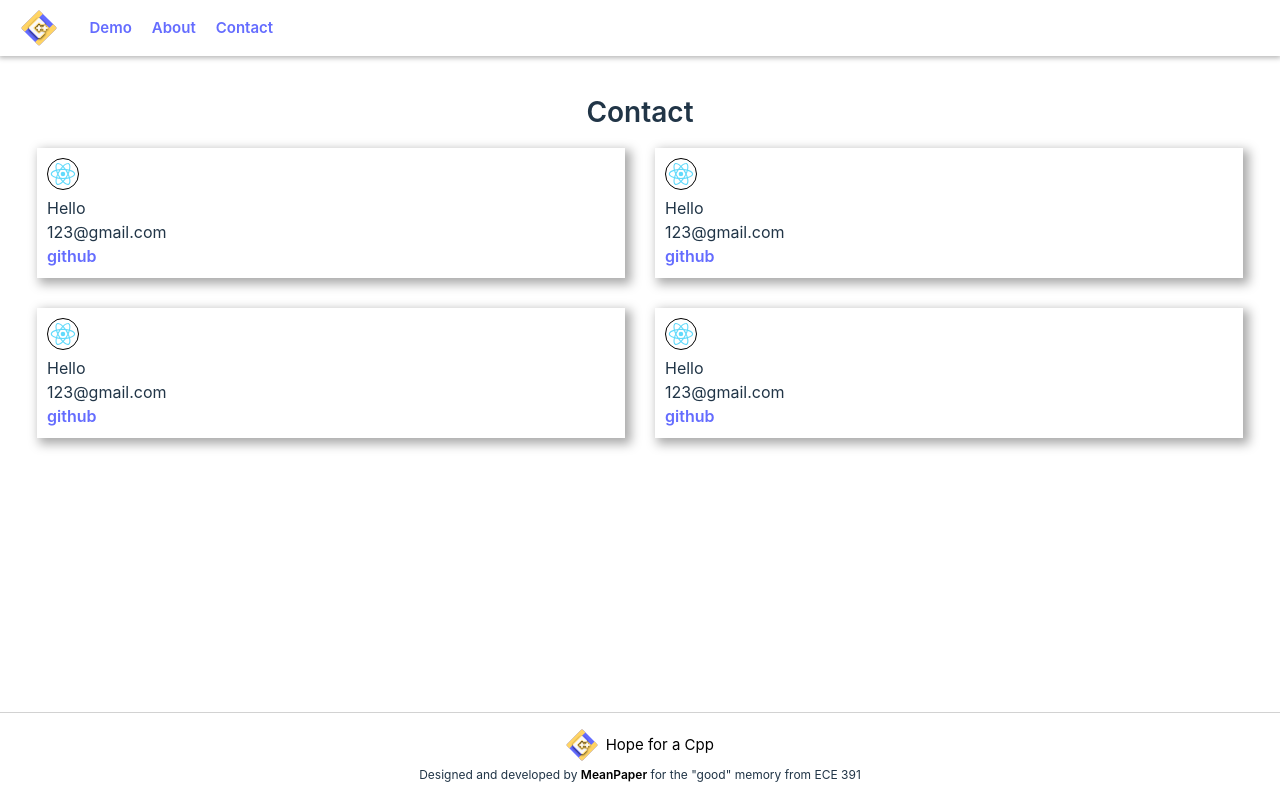
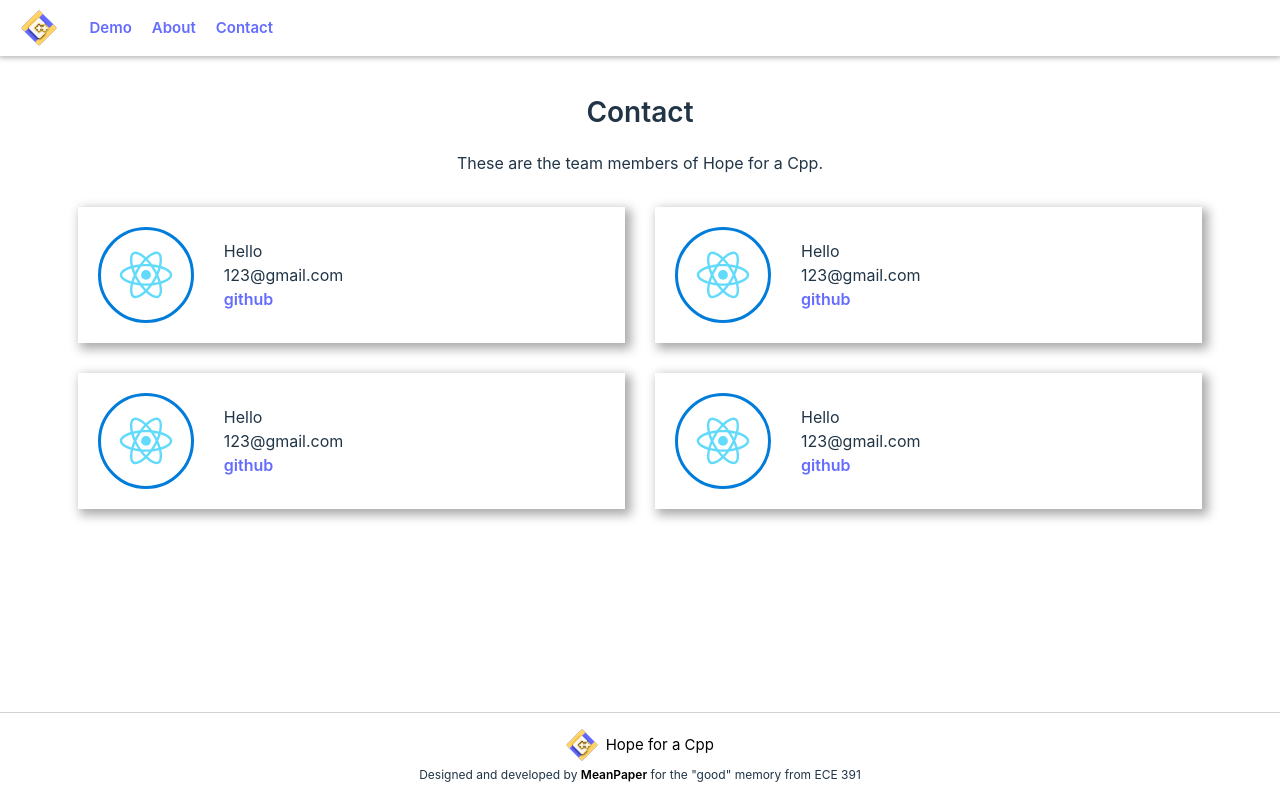
Before and after one commit to ScreamingPigeon/391OS, a React (Create React App) app: page /contact in a window 1280 px wide. Built offline with nearby package versions, Linux system fonts and the light colour scheme.

Commit message:
styling contact section and contact cards

```diff
--- a/src/App.css
+++ b/src/App.css
@@ -221,6 +221,8 @@
 #homepage-welcome{
   margin: 5px;
   font-size: 32px;
+  color: #646cff;
+  font-weight: 500;
 }
 
 #homepage-large-logo{
@@ -236,15 +238,19 @@
 } */
 
 .carousel-container {
-  margin: 10px 0;
+  margin: 20px 0;
   text-align: center;
   display: flex;
+  height: max-content;
   justify-content: center;
   align-items: center;
   height: 4rem;
 }
 
 .carousel-item {
+  display: flex;
+  align-items: center;
+  height: 100px;
   padding: 10px;
   font-size: 24px;
   font-weight: 400;
@@ -277,18 +283,59 @@
   text-align: center;
   margin: 10px;
 }
+
+#contact-page-description{
+  margin: 10px;
+  padding: 7.5px;
+  text-align: center;
+}
+
 .contact-cards-container{
-  display: grid;
-  grid-template: auto / repeat(2, 1fr);
+  display: flex;
+  flex-wrap: wrap;
+  flex-direction: row;
+  justify-content: center;
   gap: 20px;
+  margin-top: 20px;
+  margin-bottom: 20px;
 }
 
 .contact-card{
+  display: flex;
+  align-items: center;
+  flex-basis: 45%;
   padding: 10px;
   margin: 5px;
   box-shadow: 4px 4px 10px 2px rgb(170, 170, 170);
+  gap: 10px;
 }
 
+.profile-picture{
+  border-radius: 50% !important;
+  margin: 10px;
+  border: 3px solid #007cda;
+  width: 96px;
+  height: 96px;
+  object-fit: 'cover';
+}
+
+.profile-info{
+  padding: 10px;
+}
+
+/* #person-name{
+
+} */
+
+/* #person-email{
+
+} */
+
+@media screen and (max-width: 700px){
+  .contact-card{
+    flex-basis: 90%;
+  }
+}
 @media (prefers-color-scheme: dark) {
   .contact-card{
     box-shadow: 0px 0px 10px 1.5px rgba(255, 255, 255, 0.87);
--- a/src/components/ContactCard.js
+++ b/src/components/ContactCard.js
@@ -1,6 +1,4 @@
 import PropTypes from 'prop-types'
-
-const profilePicStyle = {borderRadius: '50%', border: '1px solid black', width: '32px', height: '32px', objectFit: 'cover'};
 
 // use to generate the links and logos for the social media
 const SocialMediaSection = ({socialMedias}) => {
@@ -26,10 +24,12 @@ const SocialMediaSection = ({socialMedias}) => {
 const ContactCard = ({person}) => {
 
     return (<div className='contact-card'>
-        <img className='profile-picture' style={profilePicStyle} src={person.profilePic} alt={`${person.name}'s profile pic`} />
-        <div>{person.name}</div>
-        <div>{person.email}</div>
-        {Object.keys(person).includes('socialMedias') && <SocialMediaSection socialMedias={person.socialMedias}/>}
+        <img className='profile-picture' src={person.profilePic} alt={`${person.name}'s profile pic`} />
+        <div className='profile-info'>
+            <div id='person-name'>{person.name}</div>
+            <div id='person-email'>{person.email}</div>
+            {Object.keys(person).includes('socialMedias') && <SocialMediaSection socialMedias={person.socialMedias}/>}
+        </div>
     </div>);
 }
 
--- a/src/views/Contact.js
+++ b/src/views/Contact.js
@@ -2,10 +2,18 @@ import ContactCard from "../components/ContactCard";
 import reactLogo from "../logo.svg"
 
 const personInfo = [
-    {name: 'Hello', profilePic: reactLogo, email: '123@gmail.com', socialMedias:{github: 'https://github.com/MeanPaper',},},
-    {name: 'Hello', profilePic: reactLogo, email: '123@gmail.com', socialMedias:{github: 'https://github.com/MeanPaper',},},
-    {name: 'Hello', profilePic: reactLogo, email: '123@gmail.com', socialMedias:{github: 'https://github.com/MeanPaper',},},
-    {name: 'Hello', profilePic: reactLogo, email: '123@gmail.com', socialMedias:{github: 'https://github.com/MeanPaper',},},
+    { name: 'Hello', profilePic: reactLogo, email: '123@gmail.com',
+      socialMedias:{github: 'https://github.com/MeanPaper',},
+    },
+    { name: 'Hello', profilePic: reactLogo, email: '123@gmail.com',
+      socialMedias:{github: 'https://github.com/MeanPaper',},
+    },
+    { name: 'Hello', profilePic: reactLogo, email: '123@gmail.com',
+      socialMedias:{github: 'https://github.com/MeanPaper',},
+    },
+    { name: 'Hello', profilePic: reactLogo, email: '123@gmail.com',
+      socialMedias:{github: 'https://github.com/MeanPaper',},
+    },
 ];
 
 const Contact = () => {
@@ -17,6 +25,9 @@ const Contact = () => {
     return (<div className="content-container">
         <div id='contact-box'>
             <div id='contact-page-title'>Contact</div>
+            <div id='contact-page-description'>
+                These are the team members of Hope for a Cpp.
+            </div>
             <div className="contact-cards-container">
                 {cards}
             </div>
--- a/src/views/Home.js
+++ b/src/views/Home.js
@@ -11,7 +11,7 @@ const carouselItems = ['We are team Hope for a Cpp',
 
 const BreathingCarousel = () => {
     const [activeIndex, setActiveIndex] = useState(0);
-    const timeInMs = 6000;
+    const timeInMs = 5000;
     const animationStyle = { animation: `breathing-animation ${timeInMs / 1000}s infinite`};
 
     useEffect(() => {
@@ -37,6 +37,7 @@ const Home = () => {
             <img id='homepage-large-logo' src={logo} alt='hope for a cpp logo' />
             <BreathingCarousel />
             <div className='road-map'> Road map </div>
+            <div> {"website is under construction :)"} </div>
         </div>
     </div>);
 };
```
